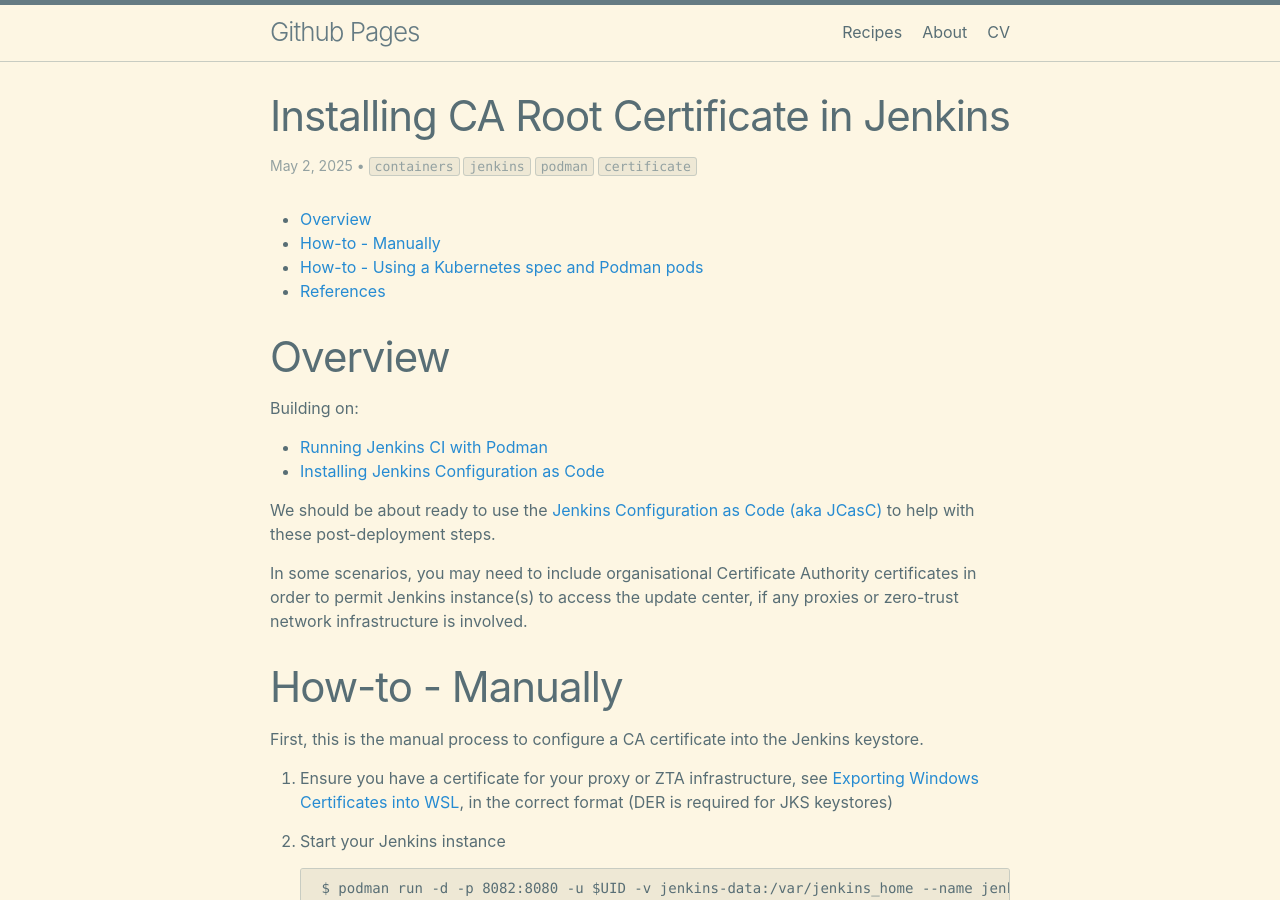
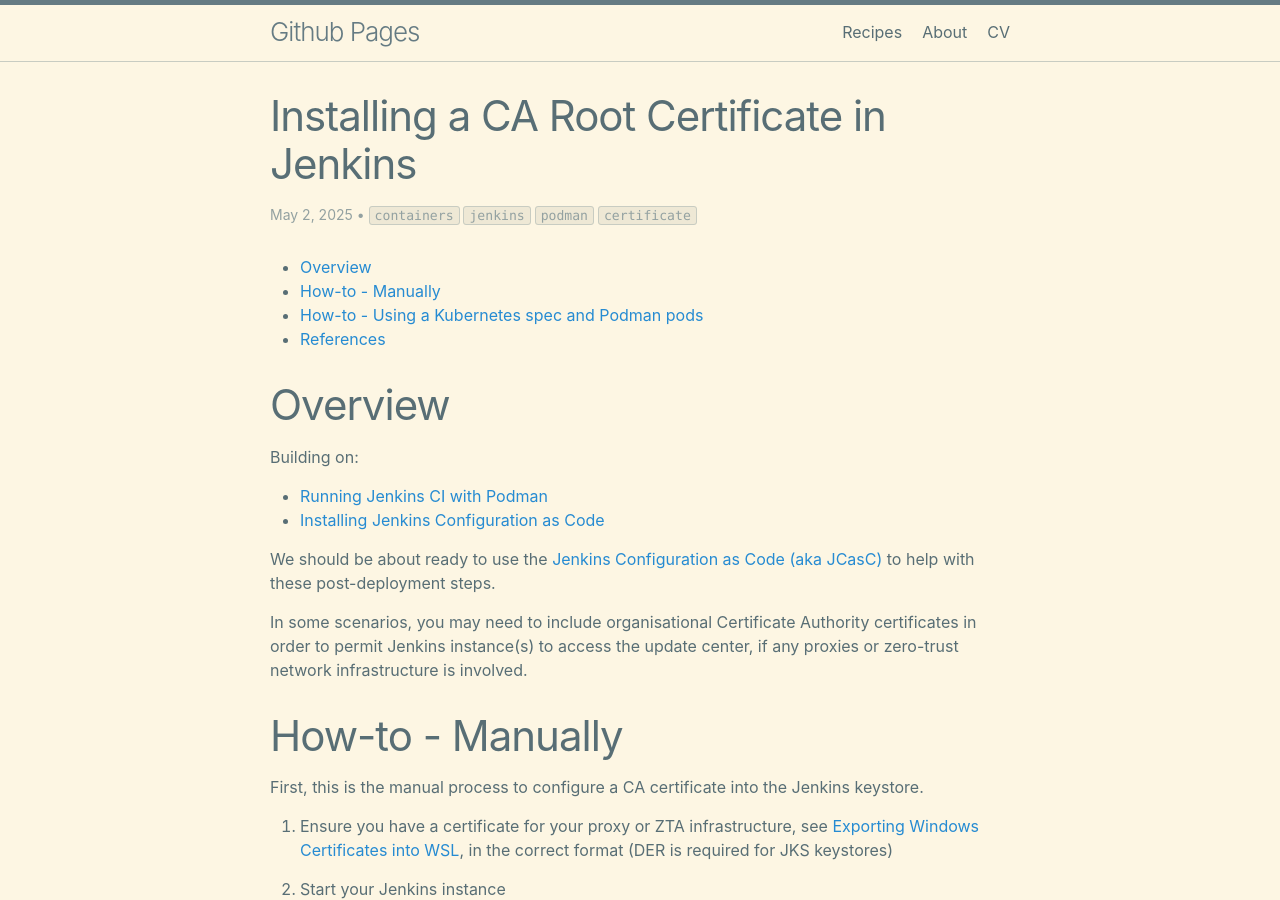
Before and after one commit to wmcdonald404/wmcdonald404.github.io, a Jekyll site: the page built from _posts/2025-05-02-jenkins-configuring-certificate-authority.md, in a window 1280 px wide and 900 px high. Built offline with Jekyll 4.4.1, drawn with Linux system fonts in a browser that asks for light colours.

```diff
--- a/_posts/2025-05-02-jenkins-configuring-certificate-authority.md
+++ b/_posts/2025-05-02-jenkins-configuring-certificate-authority.md
@@ -1,5 +1,5 @@
 ---
-title: "Installing CA Root Certificate in Jenkins"
+title: "Installing a CA Root Certificate in Jenkins"
 tags:
 - containers
 - jenkins
```
